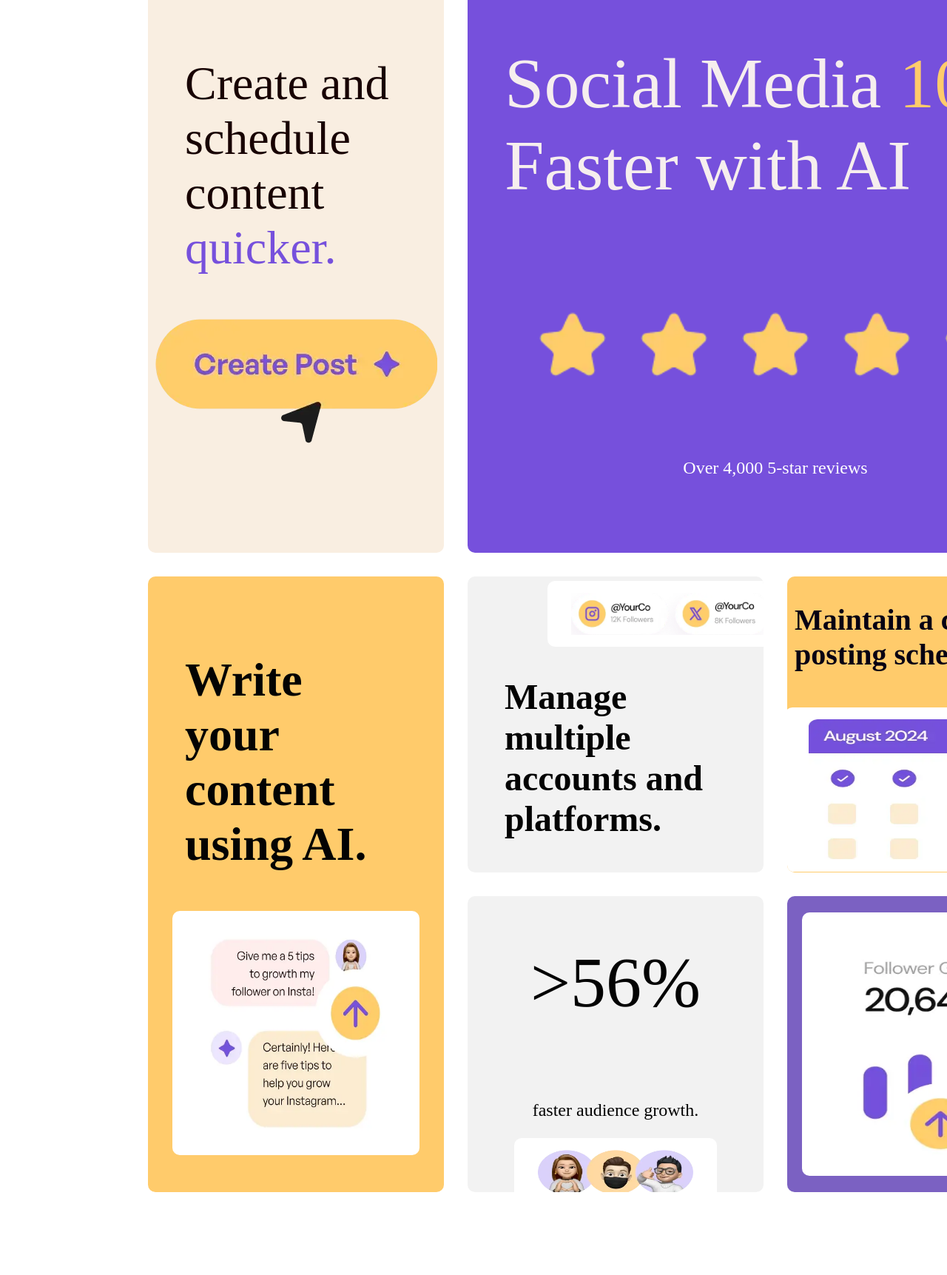
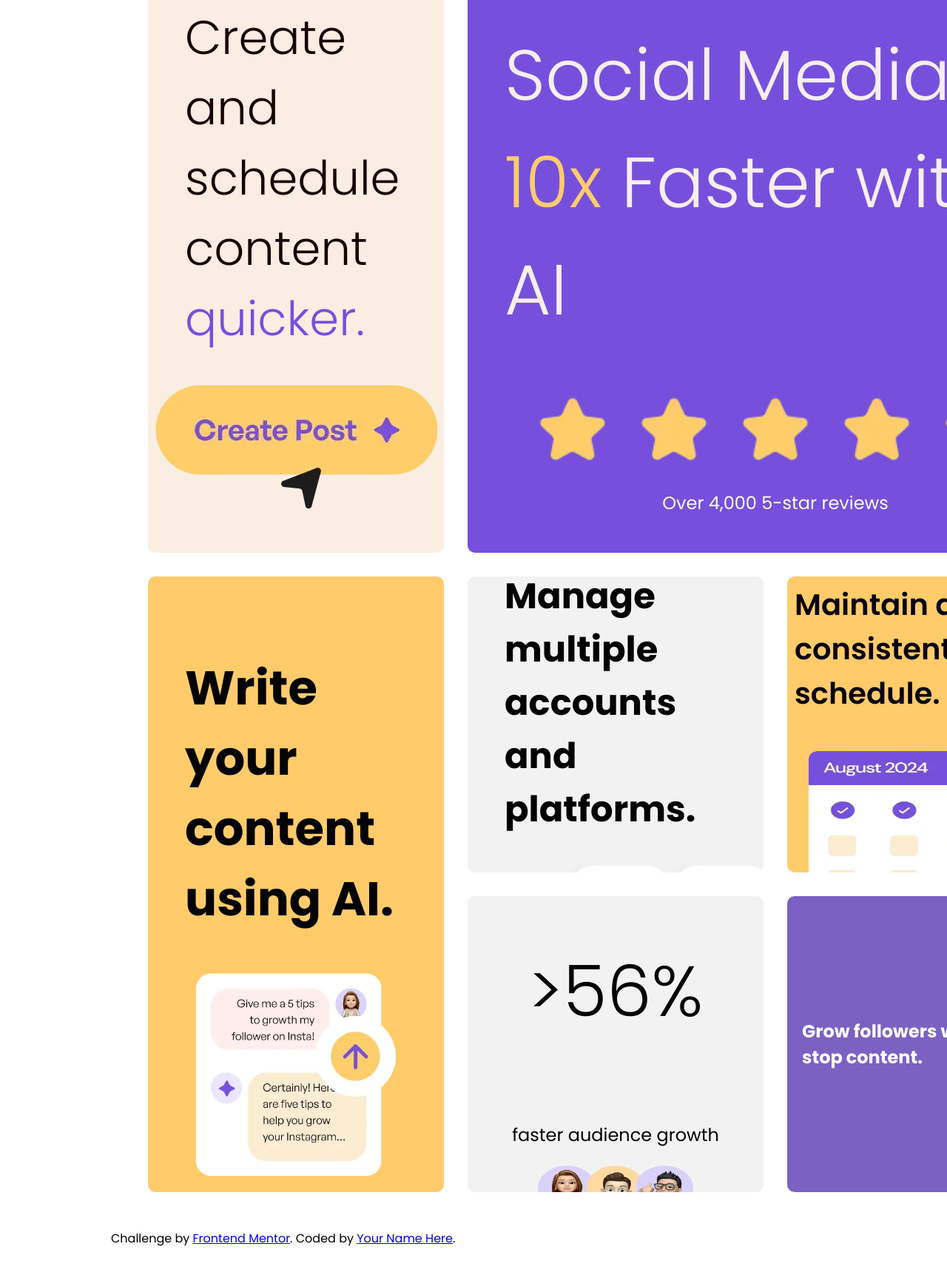
Before and after one commit to RivoltaAlpha/bento-cards, a plain HTML site: page index.html in a window 1280 px wide. Shown: the part 235-1958 px from the top of the page at 74% size. Drawn offline with Linux system fonts and the light colour scheme.

Commit message:
Cleaned up HTML structure and added the footer

```diff
--- a/index.html
+++ b/index.html
@@ -2,69 +2,62 @@
 <html lang="en">
 <head>
   <meta charset="UTF-8">
-  <meta name="viewport" content="width=device-width, initial-scale=1.0"> <!-- displays site properly based on user's device -->
-
+  <meta name="viewport" content="width=device-width, initial-scale=1.0">
   <link rel="icon" type="image/png" sizes="32x32" href="./assets/images/favicon-32x32.png">
+  <link href="https://fonts.googleapis.com/css2?family=Poppins:wght@300;400;500;600;700&display=swap" rel="stylesheet">
   <link rel="stylesheet" type="text/css" href="./styles.css">
 
-  <title>Bento box Alignment</title>
-
-  <!-- Feel free to remove these styles or customise in your own stylesheet 👍 -->
-  <style>
-    .attribution { font-size: 11px; text-align: center; }
-    .attribution a { color: hsl(228, 45%, 44%); }
-  </style>
+  <title>Bento Box Alignment</title>
 </head>
-<body class="body">
+<body>
   <div class="templates">
-
     <div class="card item1">
-      <h1>Create and schedule content <span class="highlight">quicker. </span></h1>
-      <img src="./assets/images/illustration-create-post.webp" alt="Icon 1" class="icon">
+      <h1>Create and schedule content <span class="highlight">quicker.</span></h1>
+      <img src="./assets/images/illustration-create-post.webp" alt="Create post illustration">
     </div>
 
     <div class="card item2">
-      <h1>Social Media <span class="ten">10X</span> Faster with AI</h1>
-      <img src="./assets/images/illustration-five-stars.webp" alt="Icon 1" class="icon">
+      <h1>Social Media <span class="ten">10x</span> Faster with AI</h1>
+      <img src="./assets/images/illustration-five-stars.webp" alt="Five star rating">
       <p>Over 4,000 5-star reviews</p>
     </div>
 
-    <div class="card item3 ">
+    <div class="card item3">
       <h2>Schedule to social media.</h2>
-      <img src="./assets/images/illustration-schedule-posts.webp" alt="Icon 2" class="icon">
-      <p>  Optimize post timings to publish content at the perfect time for your audience.</p>
+      <img src="./assets/images/illustration-schedule-posts.webp" alt="Schedule posts illustration">
+      <p>Optimize post timings to publish content at the perfect time for your audience.</p>
     </div>
 
     <div class="card item4">
-      <h2>  Write your content using AI.</h2>
-      <img src="./assets/images/illustration-ai-content.webp" alt="Icon 3" class="icon">
+      <h2>Write your content using AI.</h2>
+      <img src="./assets/images/illustration-ai-content.webp" alt="AI content writing illustration">
     </div>
 
     <div class="card item5">
-      <img src="./assets/images/illustration-multiple-platforms.webp" alt="Icon 4" class="icon">
-      <h2>  Manage multiple accounts and platforms.</h2>
+      <h2>Manage multiple accounts and platforms.</h2>
+      <img src="./assets/images/illustration-multiple-platforms.webp" alt="Multiple platforms illustration">
     </div>
 
     <div class="card item6">
-      <h2>    Maintain a consistent posting schedule.</h2>
-      <img src="./assets/images/illustration-consistent-schedule.webp" alt="Icon 3" class="icon">
+      <h2>Maintain a consistent posting schedule.</h2>
+      <img src="./assets/images/illustration-consistent-schedule.webp" alt="Consistent schedule illustration">
     </div>
 
     <div class="card item7">
       <h2>>56%</h2>
-      <p>   faster audience growth.  </p>
-      <img src="./assets/images/illustration-audience-growth.webp" alt="Icon 2" class="icon">
+      <p>faster audience growth</p>
+      <img src="./assets/images/illustration-audience-growth.webp" alt="Audience growth illustration">
     </div>
 
     <div class="card item8">
-      <img src="./assets/images/illustration-grow-followers.webp" alt="Icon 5" class="icon">
-      <h2>  Grow followers with non-stop content.</h2>
+      <h2>Grow followers with non-stop content.</h2>
+      <img src="./assets/images/illustration-grow-followers.webp" alt="Grow followers illustration">
     </div>
+  </div>
 
+  <div class="attribution">
+    Challenge by <a href="https://www.frontendmentor.io?ref=challenge">Frontend Mentor</a>.
+    Coded by <a href="#">Your Name Here</a>.
   </div>
 </body>
-<!-- <div class="attribution">
-  Challenge by <a href="https://www.frontendmentor.io?ref=challenge">Frontend Mentor</a>.
-  Coded by <a href="#">Your Name Here</a>.
-</div> -->
 </html>
```
